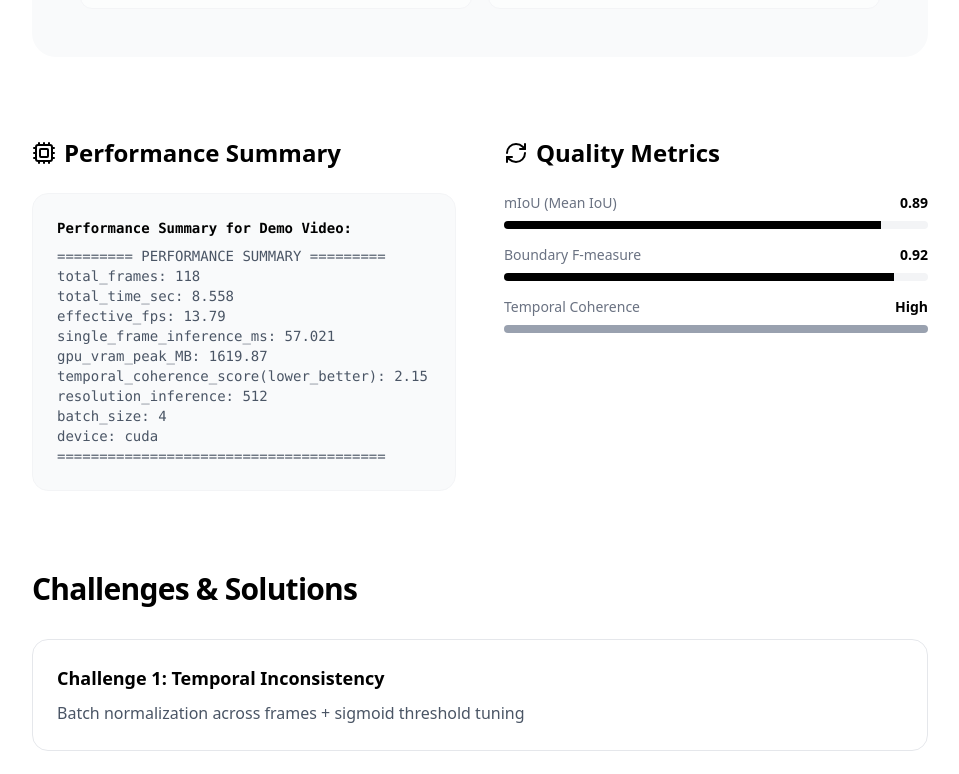
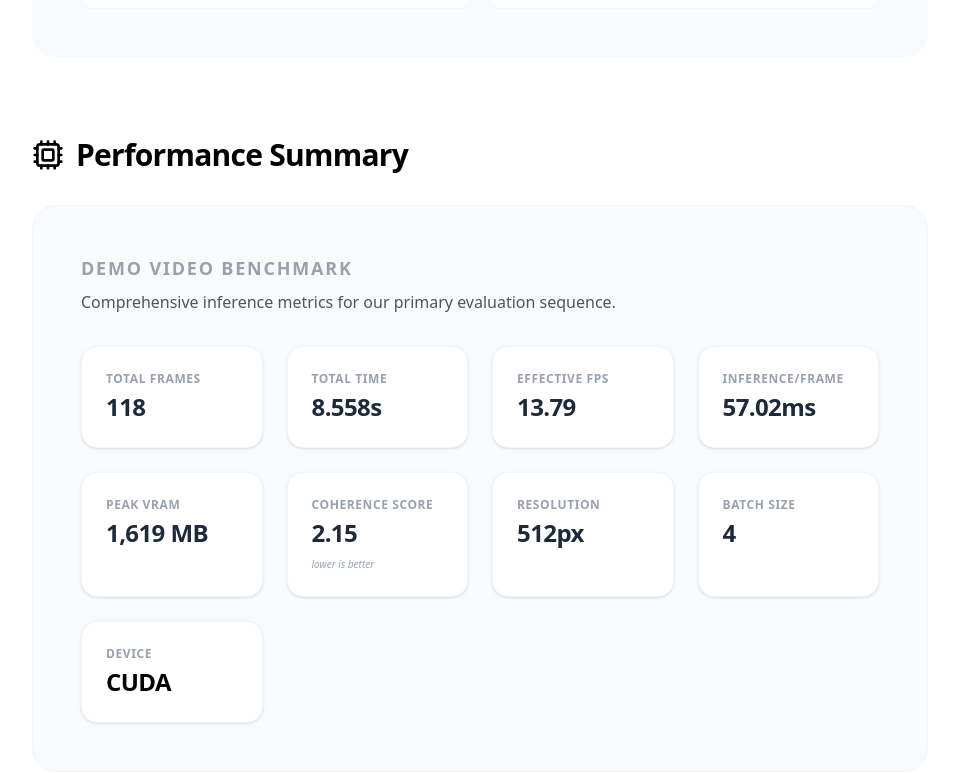
Before and after one commit to AdityaVN5/Backdrop-AI-SRC, a Next.js app in the folder frontend/: page /research in a window 1280 px wide. Shown: the part 1780-2554 px from the top of the page, without its empty margins (160-1119 px from the left). Built offline with nearby package versions, Linux system fonts and the light colour scheme.

Commit message:
updated research

```diff
--- a/frontend/src/app/research/page.tsx
+++ b/frontend/src/app/research/page.tsx
@@ -119,54 +119,39 @@ export default function ResearchPage() {
 
           {/* Results Section */}
           <section className="mb-20">
-            <div className="grid md:grid-cols-2 gap-12">
-              <div>
-                <h3 className="text-2xl font-bold mb-6 flex items-center gap-2">
-                  <Cpu className="w-6 h-6" />
-                  Performance Summary
-                </h3>
-                <div className="bg-gray-50 p-6 rounded-2xl font-mono text-sm border border-gray-100">
-                  <p className="font-bold mb-2">Performance Summary for Demo Video:</p>
-                  <div className="text-gray-600 whitespace-pre">
-{`========= PERFORMANCE SUMMARY =========
-total_frames: 118
-total_time_sec: 8.558
-effective_fps: 13.79
-single_frame_inference_ms: 57.021
-gpu_vram_peak_MB: 1619.87
-temporal_coherence_score(lower_better): 2.15
-resolution_inference: 512
-batch_size: 4
-device: cuda
-=======================================`}
+            <h2 className="text-3xl font-bold tracking-tight mb-8 flex items-center gap-3">
+              <Cpu className="w-8 h-8" />
+              Performance Summary
+            </h2>
+
+            <div className="bg-gray-50 rounded-3xl p-8 md:p-12 border border-gray-100">
+              <div className="mb-8">
+                <h3 className="text-lg font-bold text-gray-400 uppercase tracking-widest mb-2">Demo Video Benchmark</h3>
+                <p className="text-gray-600">Comprehensive inference metrics for our primary evaluation sequence.</p>
+              </div>
+
+              <div className="grid grid-cols-2 md:grid-cols-3 lg:grid-cols-4 gap-6">
+                {[
+                  { label: "Total Frames", value: "118" },
+                  { label: "Total Time", value: "8.558s" },
+                  { label: "Effective FPS", value: "13.79" },
+                  { label: "Inference/Frame", value: "57.02ms" },
+                  { label: "Peak VRAM", value: "1,619 MB" },
+                  { label: "Coherence Score", value: "2.15", sub: "lower is better" },
+                  { label: "Resolution", value: "512px" },
+                  { label: "Batch Size", value: "4" },
+                  { label: "Device", value: "CUDA", highlight: true },
+                ].map((stat, i) => (
+                  <div key={i} className="bg-white p-6 rounded-2xl shadow-sm border border-gray-100 flex flex-col justify-between">
+                    <div>
+                      <p className="text-xs font-bold text-gray-400 uppercase tracking-wider mb-1">{stat.label}</p>
+                      <p className={`text-2xl font-bold tracking-tight ${stat.highlight ? 'text-black' : 'text-gray-800'}`}>
+                        {stat.value}
+                      </p>
+                    </div>
+                    {stat.sub && <p className="text-[10px] text-gray-400 mt-2 italic">{stat.sub}</p>}
                   </div>
-                </div>
-              </div>
-              <div>
-                <h3 className="text-2xl font-bold mb-6 flex items-center gap-2">
-                  <RefreshCw className="w-6 h-6" />
-                  Quality Metrics
-                </h3>
-                <div className="space-y-4">
-                  {[
-                    { label: "mIoU (Mean IoU)", value: "0.89", color: "bg-black" },
-                    { label: "Boundary F-measure", value: "0.92", color: "bg-black" },
-                    { label: "Temporal Coherence", value: "High", color: "bg-gray-400" },
-                  ].map((metric, i) => (
-                    <div key={i} className="space-y-2">
-                      <div className="flex justify-between text-sm">
-                        <span className="text-gray-500 font-medium">{metric.label}</span>
-                        <span className="font-bold">{metric.value}</span>
-                      </div>
-                      <div className="w-full h-2 bg-gray-100 rounded-full overflow-hidden">
-                        <div
-                          className={`h-full ${metric.color}`}
-                          style={{ width: typeof metric.value === 'string' && metric.value.includes('.') ? `${parseFloat(metric.value) * 100}%` : '100%' }}
-                        />
-                      </div>
-                    </div>
-                  ))}
-                </div>
+                ))}
               </div>
             </div>
           </section>
```
